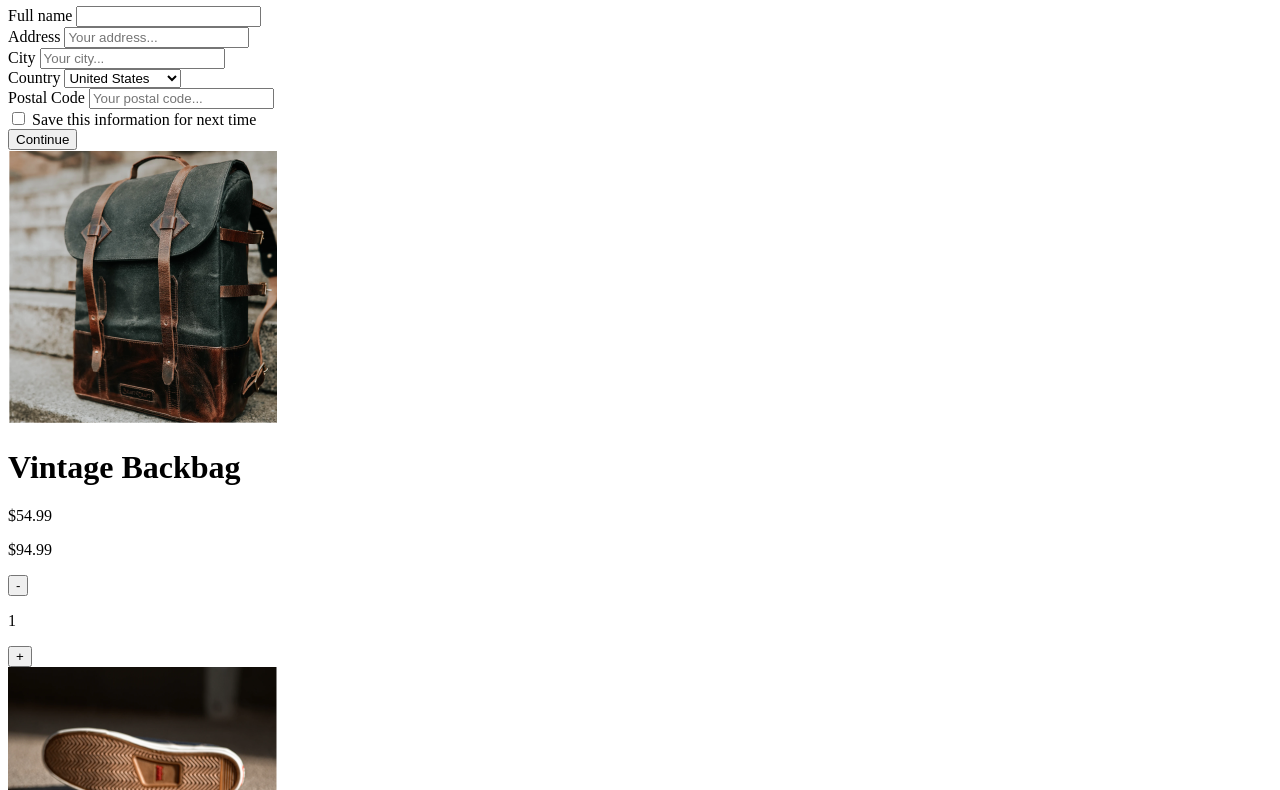
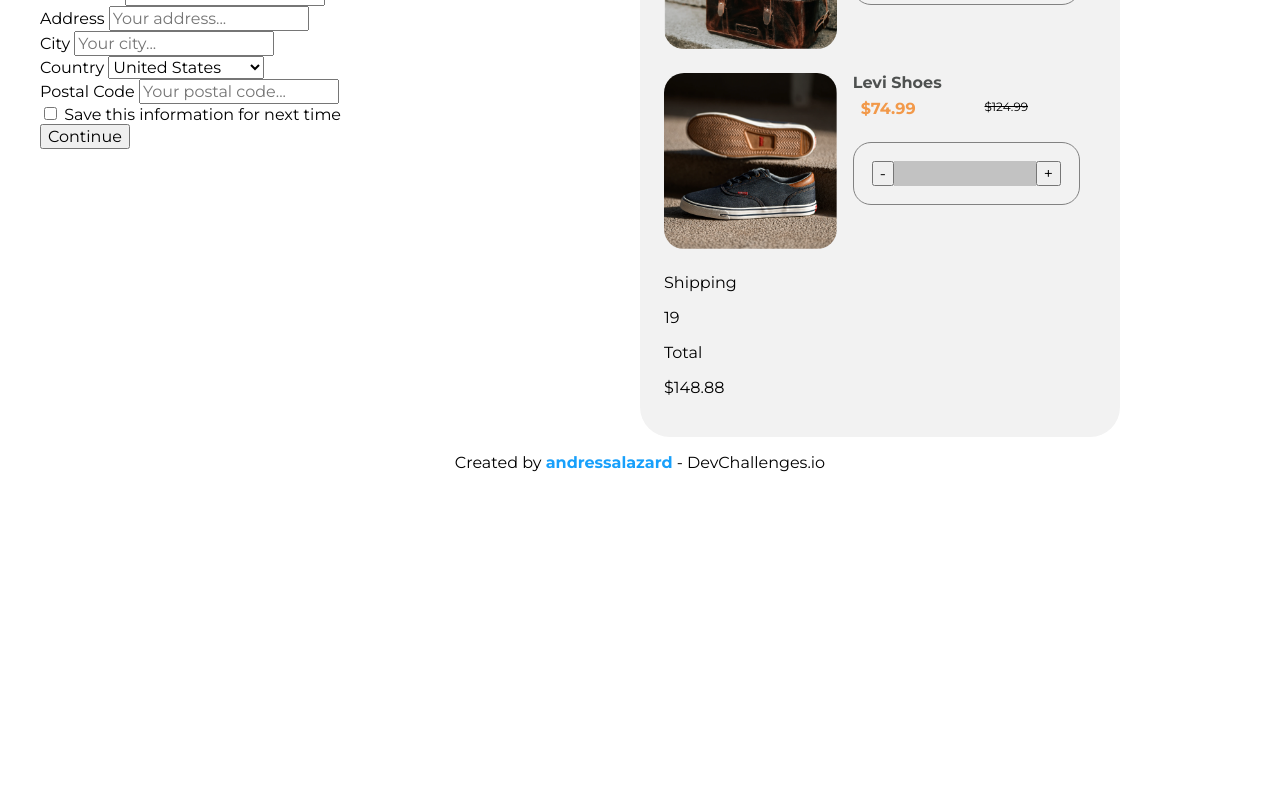
Before and after one commit to andressalazard/checkout-page, a plain HTML site: page index.html in a window 1280 px wide. Shown: the part 254-1044 px from the top of the page. After the commit the page ends 840 px from the top, so only its background shows below. Drawn offline with Linux system fonts and the light colour scheme.

Commit message:
list order developed
- created css file
- styled the first elements of the page

```diff
--- a/index.html
+++ b/index.html
@@ -4,6 +4,7 @@
     <meta charset="UTF-8" />
     <meta http-equiv="X-UA-Compatible" content="IE=edge" />
     <meta name="viewport" content="width=device-width, initial-scale=1.0" />
+    <link rel="stylesheet" href="styles/style.css" />
     <title>Checkout Page</title>
   </head>
   <body>
@@ -11,9 +12,9 @@
       <header class="checkout-heading">
         <h1 class="page-title">Checkout</h1>
       </header>
-      <main class="checkout-content">
+      <form action="" class="checkout-form">
         <div class="user-registration">
-          <form action="" class="user-registration-form">
+          <!-- first-section -->
           <div class="form-section">
             <div class="section-heading">
               <h1 class="section-title">Contact information</h1>
@@ -29,7 +30,7 @@
               </div>
             </div>
           </div>
-
+          <!-- second-section -->
           <div class="form-section">
             <div class="section-heading">
               <h1 class="section-title">Shipping address</h1>
@@ -57,6 +58,7 @@
                     <option value="FR">France</option>
                     <option value="DE">Germany</option>
                   </select>
+                </div>
                 <div class="form-field">
                   <label for="postal-code" class="field-name">Postal Code</label>
                   <input type="text" class="field-input" id="postal-code" placeholder="Your postal code..." />
@@ -72,9 +74,8 @@
             <button class="submit-button">Continue</button>
           </div>
         </div>
-          </form>
-        </div>
-        <div class="articles-lists">
+
+        <div class="articles-list">
           <div class="article-for-sale">
             <img src="/images/photo1.png" alt="backpack" class="article-photo" />
             <div class="article-content">
@@ -87,7 +88,7 @@
               </div>
               <div class="units-selector">
                 <button class="unit-button-selector">-</button>
-                <p class="unit-value">1</p>
+                <input type="number" class="unit-counter" min="1" />
                 <button class="unit-button-selector">+</button>
               </div>
             </div>
@@ -105,7 +106,7 @@
               </div>
               <div class="units-selector">
                 <button class="unit-button-selector">-</button>
-                <p class="unit-value">1</p>
+                <input type="number" class="unit-counter" min="1" />
                 <button class="unit-button-selector">+</button>
               </div>
             </div>
@@ -122,7 +123,7 @@
             </div>
           </div>
         </div>
-      </main>
+      </form>
       <footer>
         <p>Created by <a href="">andressalazard</a> - DevChallenges.io</p>
       </footer>
--- /dev/null
+++ b/styles/style.css
@@ -0,0 +1,137 @@
+@import url("https://fonts.googleapis.com/css2?family=Montserrat:wght@300;400;500;700&display=swap");
+
+* {
+  box-sizing: border-box;
+  font: inherit;
+  color: inherit;
+}
+
+body {
+  height: 100vh;
+  margin: 0;
+  padding: 0;
+  font-family: "Montserrat", sans-serif;
+}
+
+footer {
+  text-align: center;
+}
+
+footer a {
+  text-decoration: none;
+  color: #18a0fb;
+  font-weight: bold;
+}
+
+input[type="number"]::-webkit-inner-spin-button,
+input[type="number"]::-webkit-outer-spin-button {
+  -webkit-appearance: none;
+  margin: 0;
+}
+
+input[type="number"] {
+  -moz-appearance: textfield;
+}
+
+input[type="number"]:focus {
+  outline: none;
+}
+
+.units-selector > input[type="number"]:focus {
+  border-color: #f2994a;
+}
+
+#container {
+  margin: 40px;
+  display: block;
+}
+
+.checkout-heading {
+  margin: 0;
+  color: #4e5150;
+  margin-bottom: 1.25rem;
+}
+
+.page-title {
+  margin: 0;
+  font-weight: 600;
+  font-size: 2.25rem;
+}
+
+.checkout-form {
+  display: grid;
+  grid-template-columns: repeat(2, 1fr);
+}
+
+.articles-list {
+  background-color: #f2f2f2;
+  border-radius: 30px;
+  padding: 1.5rem;
+
+  width: 80%;
+}
+
+.article-for-sale {
+  display: flex;
+  justify-content: space-between;
+  margin-bottom: 1.5rem;
+}
+
+.article-photo {
+  width: 40%;
+  height: 40%;
+  border-radius: 1.25rem;
+}
+
+.article-content {
+  display: block;
+  width: 100%;
+  padding: 0 1rem;
+}
+
+.article-description {
+  display: block;
+  margin-bottom: 1.5rem;
+}
+
+.article-name {
+  margin: 0;
+  font-weight: 600;
+  font-size: 1rem;
+  color: #4e5150;
+  margin-bottom: 0.4rem;
+}
+
+.article-prices {
+  display: flex;
+  margin-left: 0.5rem;
+  margin-right: 3.25rem;
+  justify-content: space-between;
+}
+
+.new-price {
+  font-size: 1rem;
+  color: #f2994a;
+  font-weight: bold;
+  margin: 0;
+}
+
+.prev-price {
+  font-size: 0.75rem;
+  text-decoration: line-through;
+  margin: 0;
+}
+
+.units-selector {
+  display: flex;
+  border: 1px solid #828282;
+  border-radius: 1.125rem;
+  padding: 1.125rem;
+}
+
+.unit-counter {
+  width: 100%;
+  background-color: rgba(0, 0, 0, 0.2);
+  border: none;
+  text-align: center;
+}
```
Lines whose indentation alone changed are shown as unchanged.
